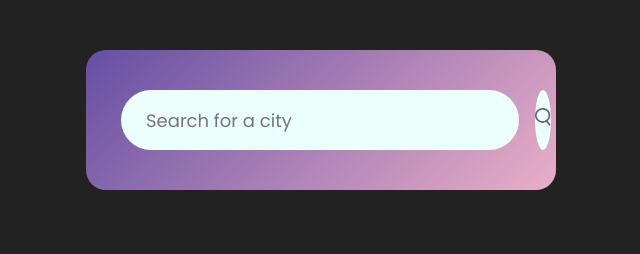
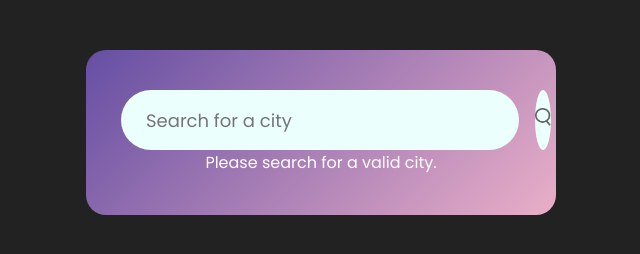
Before and after one commit to smm233/Weather-App, a plain HTML site: page index.html in a window 1280 px wide. Shown: the whole page, without its empty margins (319-959 px from the left). Drawn offline with Linux system fonts and the light colour scheme.

Commit message:
Display error if invalid city is entered

```diff
--- a/index.html
+++ b/index.html
@@ -11,6 +11,9 @@
         <div class="search-bar">
             <input type="text" placeholder="Search for a city" spellcheck="false">
             <button><img src="images/search.png"></button>
+        </div>
+        <div class="error">
+            <p>Please search for a valid city.</p>
         </div>
         <div class="weather">
             <img src="images/rain.png" class="weather-icon">
```
